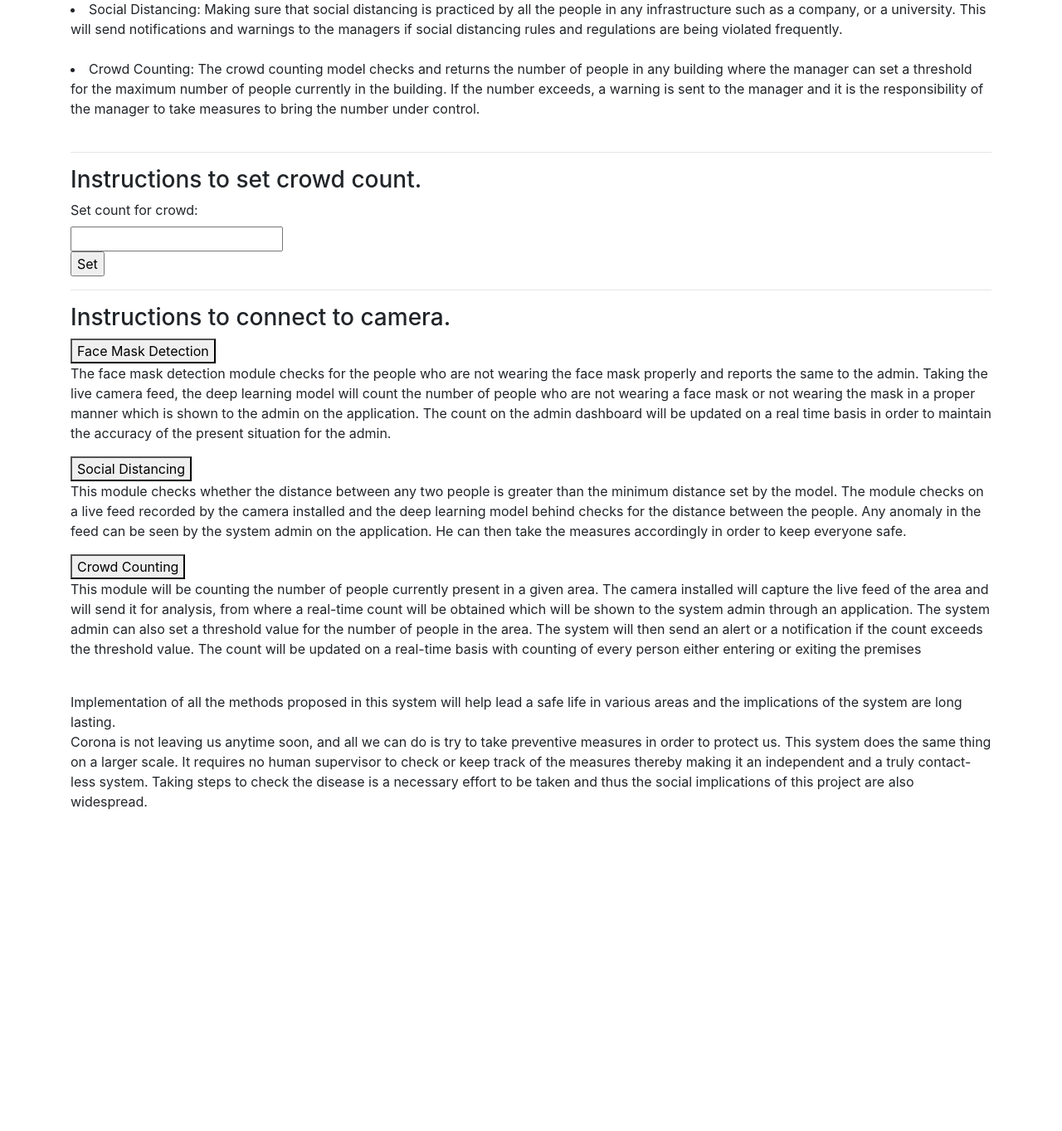
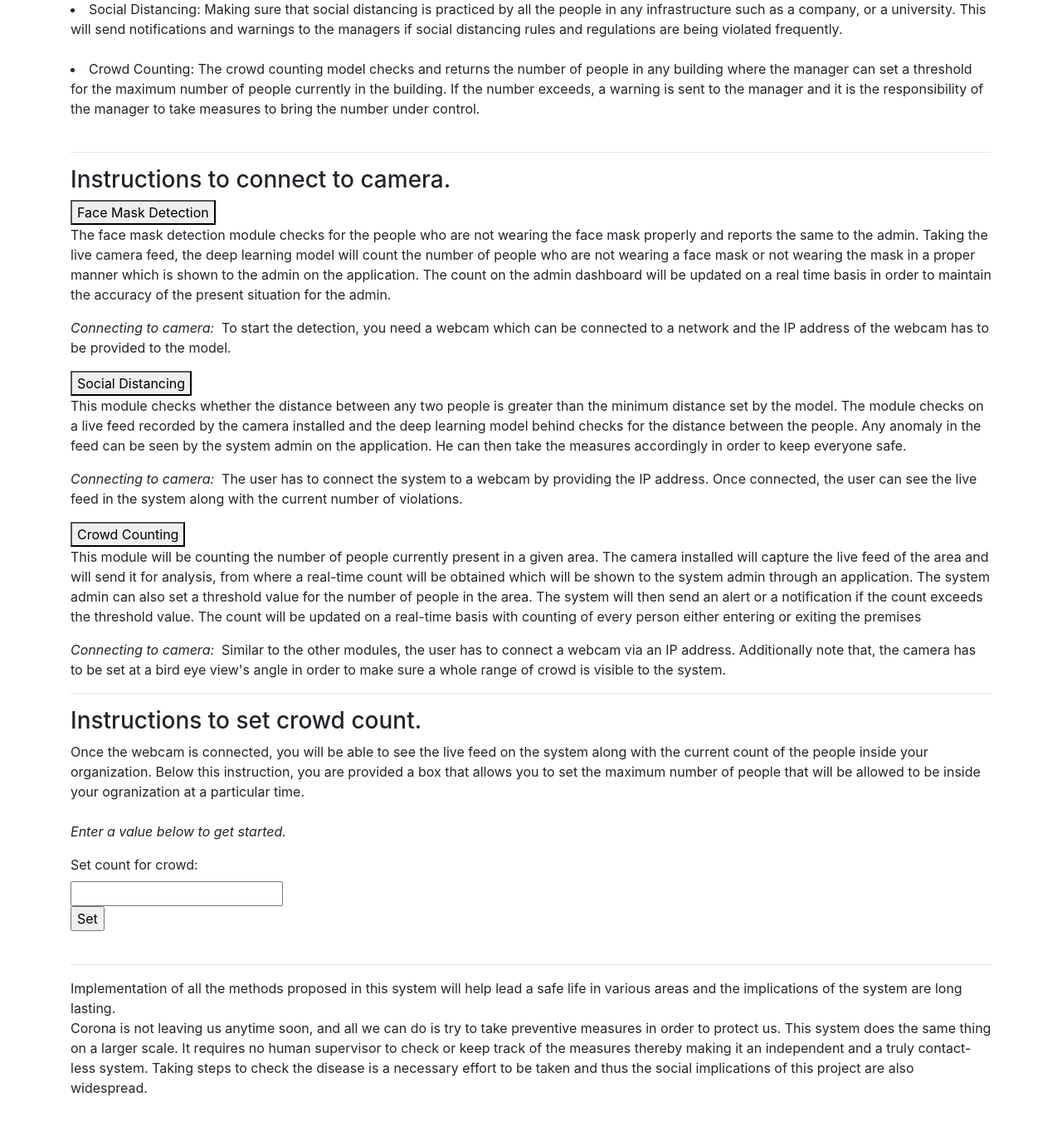
Before and after one commit to Sparsh-Prabhakar/COVID-19, a Django app: template backendApi/templates/home.html in a window 1280 px wide. Shown: the part 716-2079 px from the top of the page at 83% size. Before the commit the page ends 1692 px from the top, so only its background shows below. Run offline with Django 3.2, Linux system fonts and the light colour scheme; the template is opened without the code that fills it, so the values that code supplies are empty; some libraries are stand-ins or nearby versions.

Commit message:
Update home.html

```diff
--- a/backendApi/templates/home.html
+++ b/backendApi/templates/home.html
@@ -66,8 +66,54 @@
 </p>
 <hr>
 
+<h3>Instructions to connect to camera.</h3>
+
+<button class="collapsible tab">Face Mask Detection</button>
+<div class="content">
+    <p>The face mask detection module checks for the people who are not wearing the face mask properly and reports the
+        same to the admin. Taking the live camera feed, the deep learning model will count the number of people who are
+        not wearing a face mask or not wearing the mask in a proper manner which is shown to the admin on the
+        application. The count on the admin dashboard will be updated on a real time basis in order to maintain the
+        accuracy of the present situation for the admin.</p>
+    <p><em>Connecting to camera:</em>&nbsp;&nbsp;To start the detection, you need a webcam which can be connected to a
+        network and the IP address of the webcam has to be provided to the model.</p>
+</div>
+
+<button class="collapsible tab">Social Distancing</button>
+<div class="content">
+    <p>This module checks whether the distance between any two people is greater than the minimum distance set by the
+        model. The module checks on a live feed recorded by the camera installed and the deep learning model behind
+        checks for the distance between the people. Any anomaly in the feed can be seen by the system admin on the
+        application. He can then take the measures accordingly in order to keep everyone safe.</p>
+    <p><em>Connecting to camera:</em>&nbsp;&nbsp;The user has to connect the system to a webcam by providing the IP
+        address. Once connected, the user can see the live feed in the system along with the current number of
+        violations.</p>
+</div>
+
+<button class="collapsible tab">Crowd Counting</button>
+<div class="content">
+    <p>This module will be counting the number of people currently present in a given area. The camera installed will
+        capture the live feed of the area and will send it for analysis, from where a real-time count will be obtained
+        which will be shown to the system admin through an application. The system admin can also set a threshold value
+        for the number of people in the area. The system will then send an alert or a notification if the count exceeds
+        the threshold value. The count will be updated on a real-time basis with counting of every person either
+        entering or exiting the premises</p>
+    <p><em>Connecting to camera:</em>&nbsp;&nbsp;Similar to the other modules, the user has to connect a webcam via an
+        IP address. Additionally note that, the camera has to be set at a bird eye view's angle in order to make sure
+        a whole range of crowd is visible to the system.</p>
+</div>
+<hr>
 
 <h3>Instructions to set crowd count.</h3>
+<div>
+    <p>Once the webcam is connected, you will be able to see the live feed on the system along with the current
+        count of the people inside your organization. Below this instruction, you are provided a box that allows you
+        to set the maximum number of people that will be allowed to be inside your ogranization at a particular time.
+        <br /><br />
+        <em>Enter a value below to get started.</em>
+    </p>
+</div>
+
 <div class="form-box">
     <form action="{% url 'update_max_count' %}" method="POST">
         {% csrf_token %}
@@ -78,38 +124,9 @@
         <input type="submit" class="start" value="Set"><br>
     </form>
 </div>
-<hr>
+<br>
 
-
-<h3>Instructions to connect to camera.</h3>
-
-<button class="collapsible tab">Face Mask Detection</button>
-<div class="content">
-    <p>The face mask detection module checks for the people who are not wearing the face mask properly and reports the
-        same to the admin. Taking the live camera feed, the deep learning model will count the number of people who are
-        not wearing a face mask or not wearing the mask in a proper manner which is shown to the admin on the
-        application. The count on the admin dashboard will be updated on a real time basis in order to maintain the
-        accuracy of the present situation for the admin.</p>
-</div>
-
-<button class="collapsible tab">Social Distancing</button>
-<div class="content">
-    <p>This module checks whether the distance between any two people is greater than the minimum distance set by the
-        model. The module checks on a live feed recorded by the camera installed and the deep learning model behind
-        checks for the distance between the people. Any anomaly in the feed can be seen by the system admin on the
-        application. He can then take the measures accordingly in order to keep everyone safe.</p>
-</div>
-
-<button class="collapsible tab">Crowd Counting</button>
-<div class="content">
-    <p>This module will be counting the number of people currently present in a given area. The camera installed will
-        capture the live feed of the area and will send it for analysis, from where a real-time count will be obtained
-        which will be shown to the system admin through an application. The system admin can also set a threshold value
-        for the number of people in the area. The system will then send an alert or a notification if the count exceeds
-        the threshold value. The count will be updated on a real-time basis with counting of every person either
-        entering or exiting the premises</p>
-</div>
-<br>
+<hr />
 <p class="info">
     Implementation of all the methods proposed in this system will help lead a safe life in various areas and the
     implications of the system are long lasting.<br>
@@ -118,7 +135,12 @@
     measures thereby making it an independent and a truly contact-less system. Taking steps to check the disease is a
     necessary effort to be taken and thus the social implications of this project are also widespread.
 </p>
-<br><br>
+<br />
+
+
+
+
+
 <script type="text/javascript">
     document.getElementById("button").onclick = function () { myFunction() }
     function myFunction() {
```
